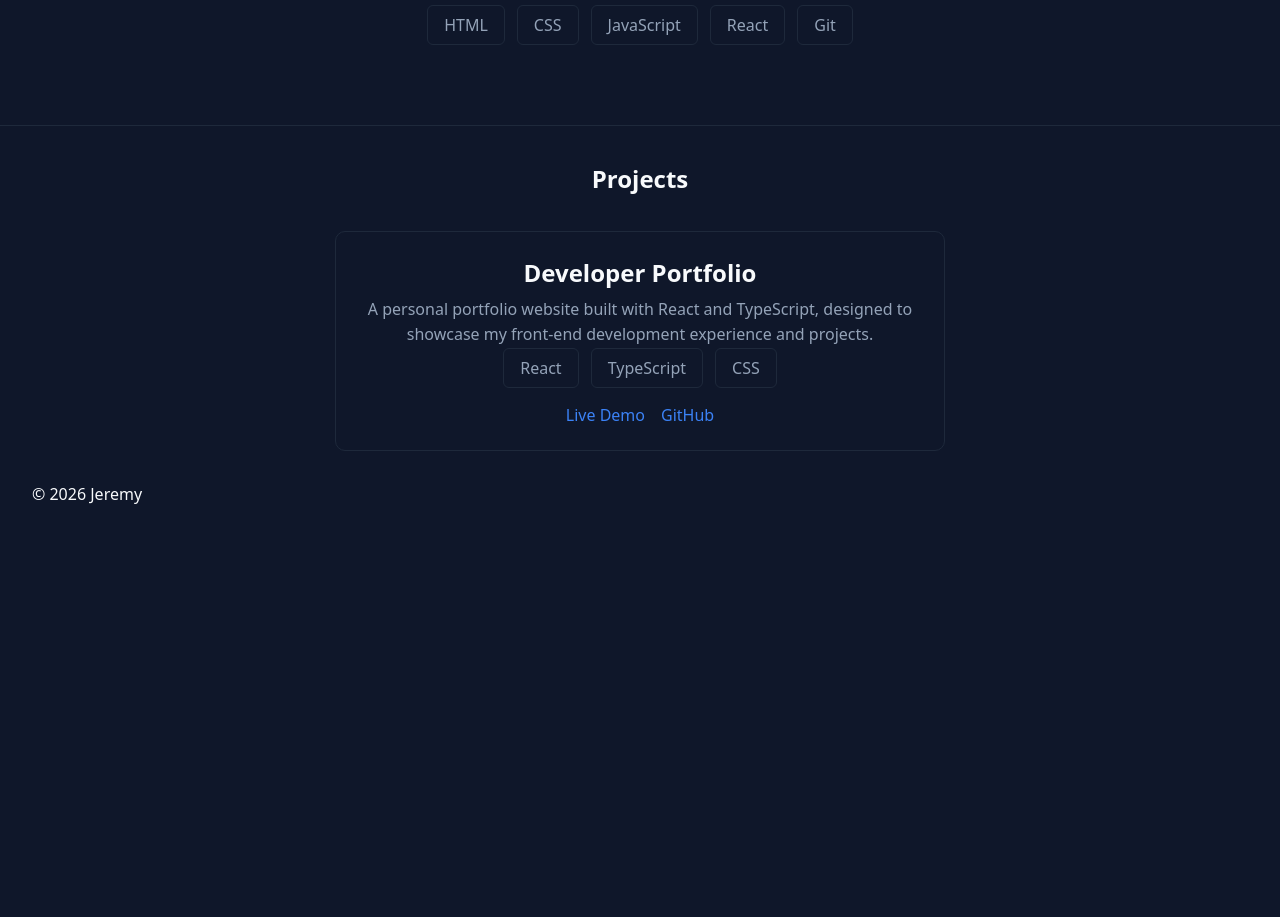
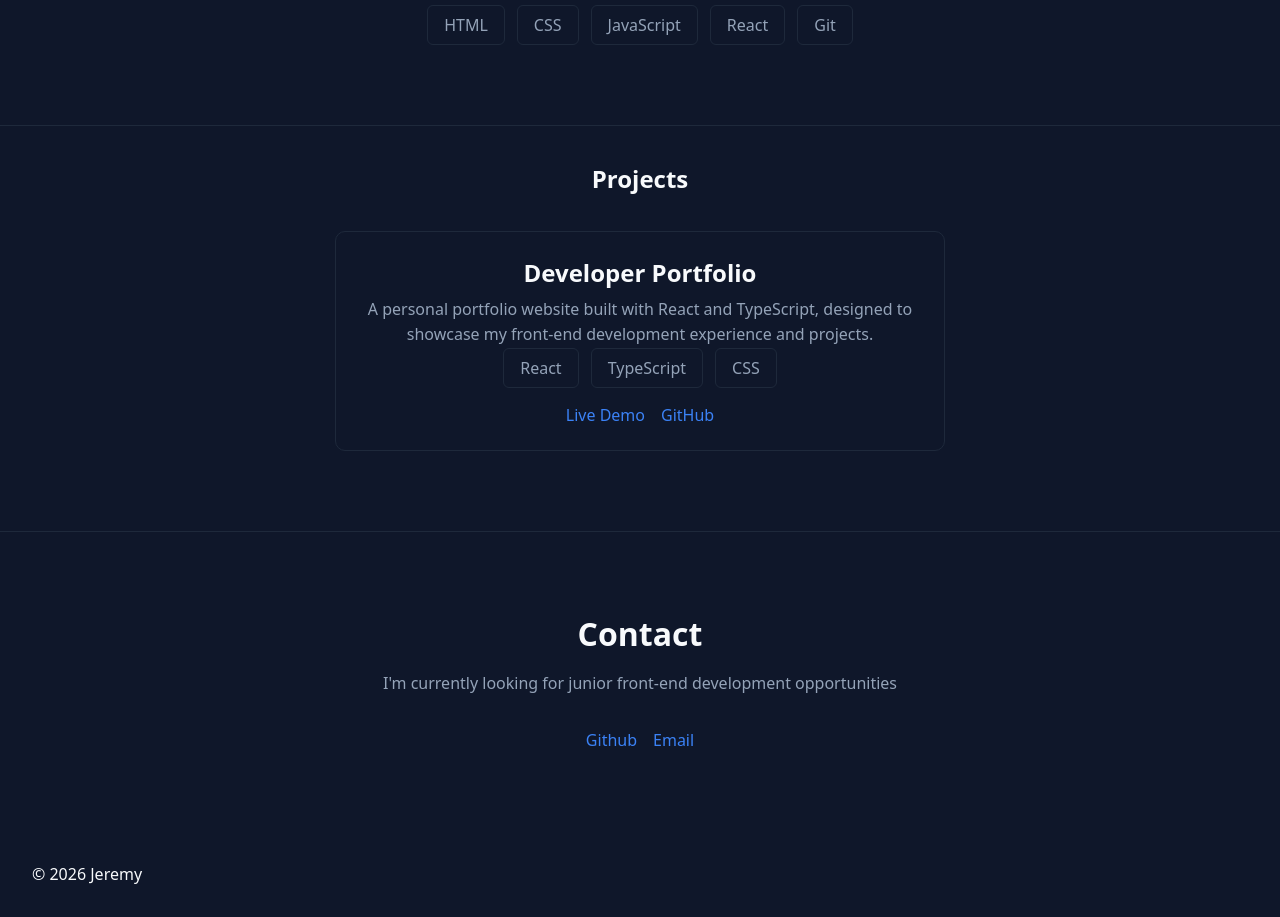
Before and after one commit to sjt-p/dev-portfolio, a React (Vite) app: page / in a window 1280 px wide. Shown: the part 1040-1957 px from the top of the page. Before the commit the page ends 1577 px from the top, so only its background shows below. Built offline with nearby package versions, Linux system fonts and the light colour scheme.

Commit message:
Add contact section

```diff
--- a/src/App.tsx
+++ b/src/App.tsx
@@ -5,6 +5,8 @@ import Hero from "./components/Hero/Hero";
 import About from "./components/About/About";
 import Skills from "./components/Skills/Skills";
 import Projects from "./components/Projects/Projects";
+import Contacts from "./components/Contact/Contact";
+import Contact from "./components/Contact/Contact";
 
 function App() {
   return (
@@ -16,6 +18,7 @@ function App() {
         <About />
         <Skills />
         <Projects />
+        <Contact />
       </main>
 
      <Footer />
--- /dev/null
+++ b/src/components/Contact/Contact.css
@@ -0,0 +1,43 @@
+.contact {
+    display: flex;
+    flex-direction: column;
+    align-items: center;
+    border-top: 1px solid var(--color-surface);
+    padding: 5rem 2rem;
+}
+
+.contact-content {
+    display: flex;
+    flex-direction: column;
+    align-items: center;
+    text-align: center;
+    gap: 1rem;
+    max-width: 40rem;
+}
+
+.contact-content h2 {
+    font-size: 2rem;
+    margin: 0;
+}
+
+.contact-content p {
+    color: var(--color-text-muted);
+    margin: 0;
+    line-height: 1.6;
+}
+
+.contact-links {
+    display: flex;
+    gap: 1rem;
+    margin-top: 1rem;
+}
+
+.contact-links a {
+    text-decoration: none;
+    color: var(--color-primary);
+    transition: color 0.2s ease;
+}
+
+.contact-links a:hover {
+    color: var(--color-text);
+}
--- /dev/null
+++ b/src/components/Contact/Contact.tsx
@@ -0,0 +1,24 @@
+import "./Contact.css";
+
+function Contact() {
+    return (
+        <section className="contact" id="contact">
+            <div className="contact-content">
+                <h2>Contact</h2>
+
+                <p>
+                    I'm currently looking for junior front-end
+                    development opportunities
+                </p>
+
+                <div className="contact-links">
+                    <a href="#">Github</a>
+                    <a href="#">Email</a>
+                </div>
+            </div>
+
+        </section>
+    );
+}
+
+export default Contact;
--- a/src/components/Projects/Projects.css
+++ b/src/components/Projects/Projects.css
@@ -4,6 +4,7 @@
     align-items: center;
     border-top: 1px solid var(--color-surface);
     padding-top: 1rem;
+    padding-bottom: 5rem;
 }
 
 .projects-content {
```
